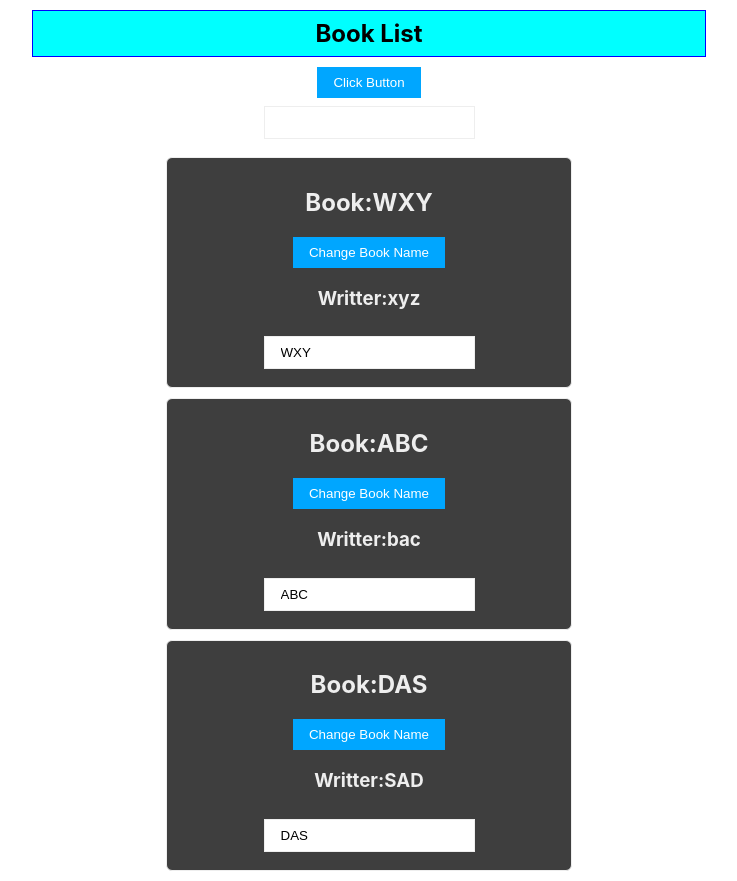
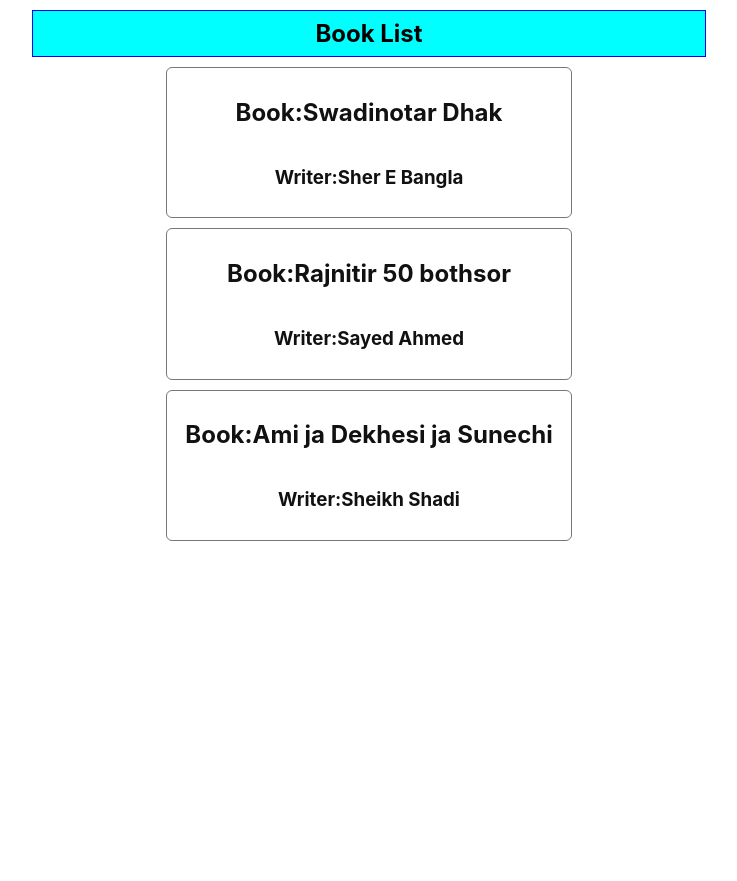
Before and after one commit to jubayerfahim264/First-React-Practice, a React (Create React App) app: page / in a window 1280 px wide. Shown: the whole page, without its empty margins (271-1008 px from the left). After the commit the page ends 800 px from the top, so only its background shows below. Built offline with nearby package versions, Linux system fonts and the light colour scheme.

Commit message:
2nd commit

```diff
--- a/src/App.css
+++ b/src/App.css
@@ -13,5 +13,5 @@ input{
 padding:.5rem 1rem;
 margin: .5rem 0;
 outline: none;
-border: 1px solid #eee;
+border: 1px solid #b4b4b4;
 }
--- a/src/App.js
+++ b/src/App.js
@@ -1,68 +1,60 @@
+/* eslint-disable array-callback-return */
 import React, { Component } from "react";
 import "./App.css";
-
 import Book from "./Component/Book";
 class App extends Component {
   state = {
-    books: [
-      { BookName: "WXY", Writer: "xyz" },
-      { BookName: "ABC", Writer: "bac" },
-      { BookName: "DAS", Writer: "SAD" },
+    BooksObj: [
+      {id:1, BookName: "Swadinotar Dhak", Writer: "Sher E Bangla" },
+      {id:2, BookName: "Rajnitir 50 bothsor", Writer: "Sayed Ahmed" },
+      {id:3, BookName: "Ami ja Dekhesi ja Sunechi", Writer: "Sheikh Shadi" },
     ],
   };
-  ChangeState = (BookPara) => {
+  deleteState = (index) => {
+    const NewBook = [...this.state.BooksObj]; // Create a copy of the array
+    NewBook.splice(index, 1); // Remove the selected book
     this.setState({
-      books: [
-        { BookName: BookPara, Writer: "Jubayer Fahim" },
+      BooksObj: NewBook,
+    });
+    console.log(NewBook);
+  };
+
+  ChangeByInput = (e) => {
+    this.setState({
+      bookinput: [
+        { BookName: e.target.value, Writer: "Jubayer Fahim" },
         { BookName: "1971 Fight", Writer: "Sher-E-bangla" },
         { BookName: "Ami Mejor Dalim Bolsi", Writer: "Me:Dalim" },
       ],
     });
   };
-  ChangeByInput =e =>{
-    this.setState({
-      books: [
-        { BookName: e.target.value, Writer: "Jubayer Fahim" },
-        { BookName: "1971 Fight", Writer: "Sher-E-bangla" },
-        { BookName: "Ami Mejor Dalim Bolsi", Writer: "Me:Dalim" },
-      ],
-    });
-  }
   render() {
     const style = {
-      width: '50%',
-      padding: '.5rem 1rem',
+      width: "50%",
+      padding: ".5rem 1rem",
       fontSize: "1.5rem",
-      border: '1px solid blue',
-      background: 'aqua',
-      margin: '10px auto',
-      cursor:'pointer'
-    }
+      border: "1px solid blue",
+      background: "aqua",
+      margin: "10px auto",
+      cursor: "pointer",
+    };
+
+    // eslint-disable-next-line array-callback-return
+    const bookOne = this.state.BooksObj.map((item, index) => {
+      return (
+        <Book
+          BookName={item.BookName}
+          WriterName={item.Writer}
+          Del={() => this.deleteState(index)}
+          key={item.id}
+        ></Book>
+      );
+    });
+
     return (
       <div className="App">
         <h1 style={style}>Book List</h1>
-        <button
-          className="btn"
-          onClick={() => this.ChangeState("Two Thaousand Twenty Five")}
-        >
-          Click Button
-        </button>
-        <br />
-        <input type="text" name="none" id="none" onChange={this.ChangeByInput} />
-        <Book
-          BookName={this.state.books[0].BookName}
-          WritterName={this.state.books[0].Writer}
-          ChangeBy={this.ChangeByInput}
-        ></Book>
-        <Book
-          BookName={this.state.books[1].BookName}
-          WritterName={this.state.books[1].Writer}
-        ></Book>
-        <Book
-          BookName={this.state.books[2].BookName}
-          WritterName={this.state.books[2].Writer}
-          change={() => this.ChangeState(2025)}
-        ></Book>
+        {bookOne}
       </div>
     );
   }
--- a/src/Component/Book.js
+++ b/src/Component/Book.js
@@ -1,14 +1,13 @@
 import React from "react";
 import "../App.css";
-import '../styleSheet/Book.css'
-const Book = props => {
+import "../styleSheet/Book.css";
+const Book = (props) => {
   return (
-    <div className="card">
+    <div onClick={props.Del} className="card">
       <h2>Book:{props.BookName}</h2>
-      <button onClick={props.change} className="btn">Change Book Name</button>
-      <h3>Writter:{props.WritterName}</h3>
-      <input type="text" name="none" id="none" onChange={props.ChangeBy} value={props.BookName}/>
+      <h3>Writer:{props.WriterName}</h3>
     </div>
   );
+  // <input type="text" name="none" id="none" onChange={props.ChangeBy} value={props.BookName}/>
 };
 export default Book;
--- a/src/styleSheet/Book.css
+++ b/src/styleSheet/Book.css
@@ -1,25 +1,18 @@
 .card{
  position: relative;
  width: 30%;
- border: 1px solid #eee;
+ border: 1px solid #777777;
  padding: 10px;
  margin: 10px auto;
  border-radius: 6px;
- background: #3e3e3e;
  display: flex;
  align-items: center;
  justify-content: space-between;
  flex-direction: column;
  transition: 1s;
+ cursor: pointer;
 }
  h2,
  h3{
- color: #eee;
+ color: #111111;
 }
-.card:hover {
- background: #f72d00;
-}
-.card:hover .btn{
- background: #ffffff;
- color: #000000;
-}
```
